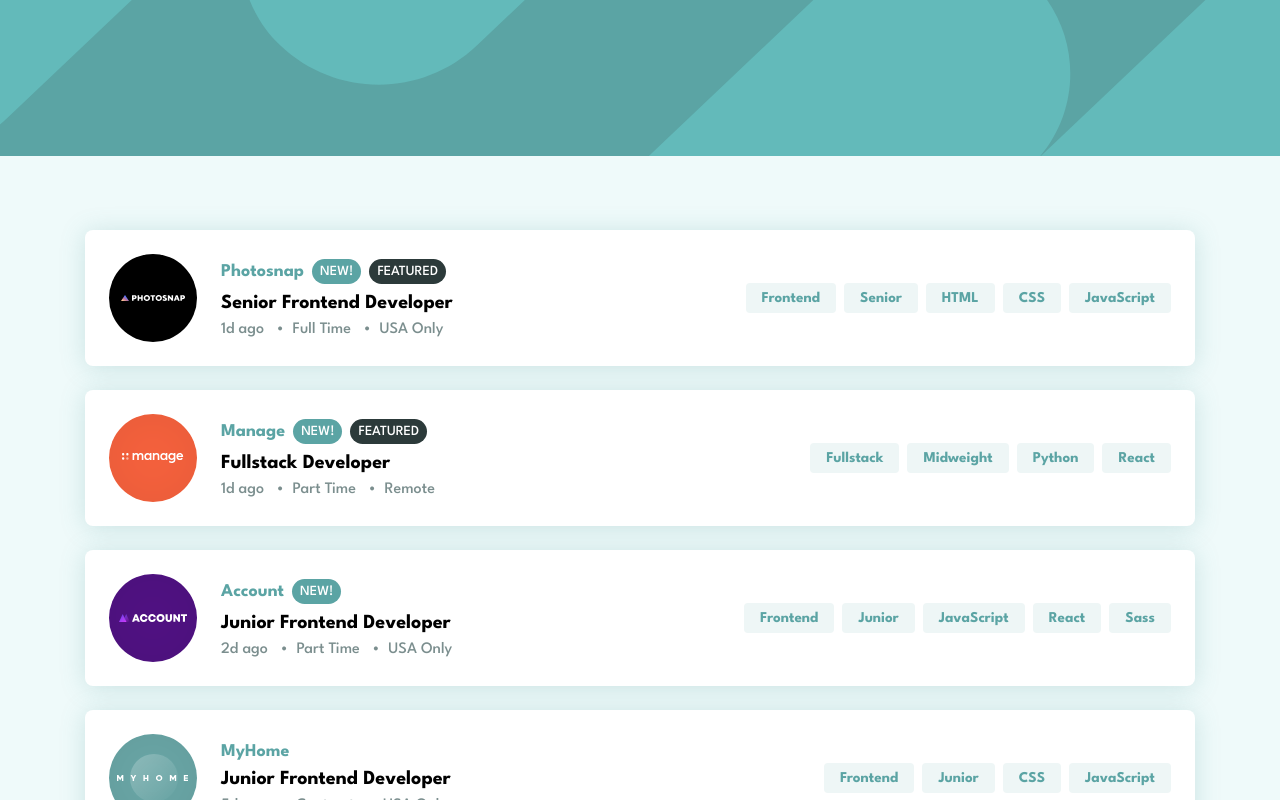
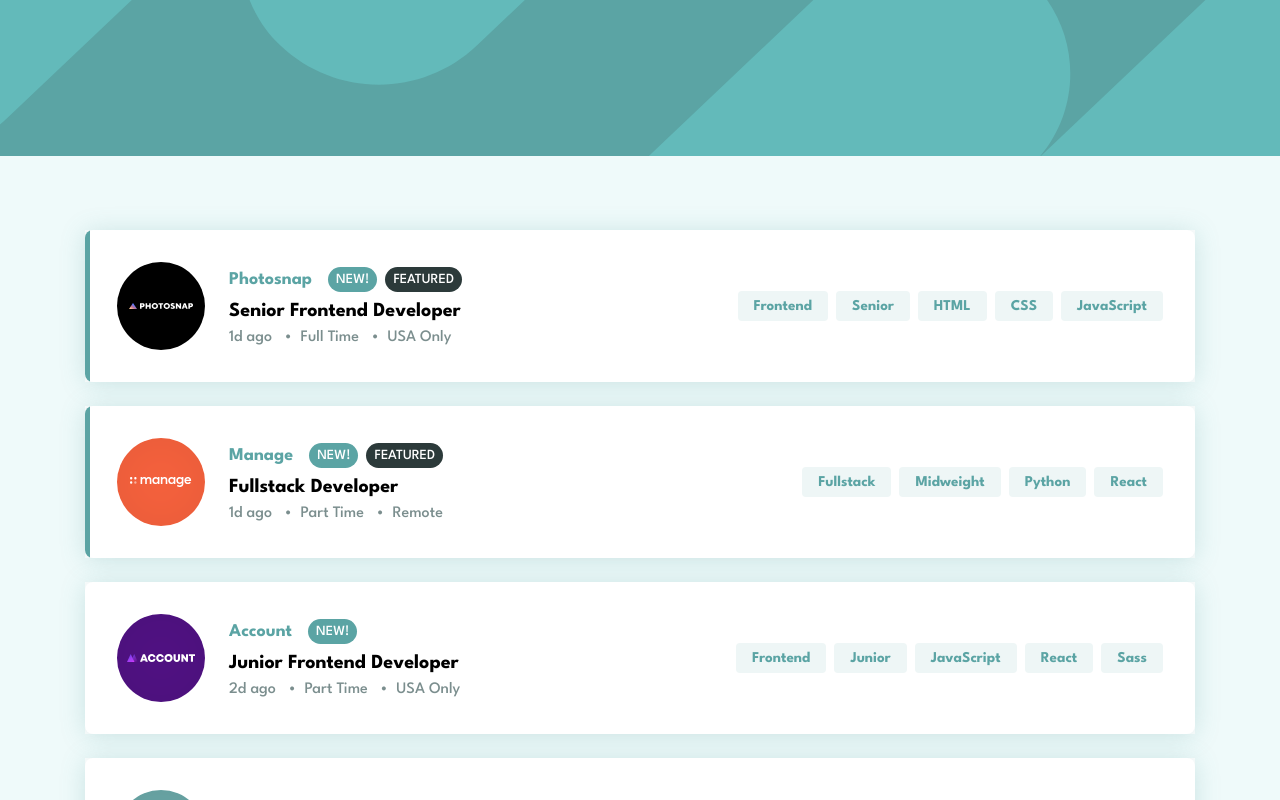
Before and after one commit to Chibuike-web/Static-Job-Listings, a React (Vite) app: page / in a window 1280 px wide. Shown: the top 800 px of the page. Built offline with nearby package versions, Linux system fonts and the light colour scheme.

Commit message:
implemented the filter feature

```diff
--- a/src/App.tsx
+++ b/src/App.tsx
@@ -6,7 +6,29 @@
 import styled from "styled-components";
 
 function App() {
-	const { jobs } = useJobStore();
+	const { jobs, setJobs } = useJobStore();
+	const handleClick = (
+		jobRole: string,
+		jobLevel: string,
+		jobTool: string[],
+		jobLanguage: string[]
+	) => {
+		const newJobLists = jobs.filter((job) => {
+			if (
+				job.role === jobRole ||
+				job.level === jobLevel ||
+				job.tools === jobTool ||
+				job.languages === jobLanguage
+			) {
+				return true;
+			}
+
+			return false;
+		});
+
+		setJobs(newJobLists);
+	};
+
 	return (
 		<Container>
 			<Header />
@@ -42,6 +64,7 @@
 							location={location}
 							languages={languages}
 							tools={tools}
+							handleClick={handleClick}
 						/>
 					)
 				)}
@@ -58,9 +81,14 @@
 const Section = styled.section`
 	display: flex;
 	flex-direction: column;
-	gap: 24px;
+	gap: 1.5rem;
 	margin-inline: auto;
 	width: 100%;
 	max-inline-size: 1110px;
+
+	@media (max-width: 900px) {
+		padding-inline: 1.5rem;
+		gap: 2.5rem;
+	}
 `;
 export default App;
--- a/src/components/Joblist.tsx
+++ b/src/components/Joblist.tsx
@@ -1,5 +1,9 @@
 import styled from "styled-components";
 import { JobType } from "../store/useJobStore";
+
+interface JobProps extends JobType {
+	handleClick: (role: string, level: string, tools: string[], languages: string[]) => void;
+}
 
 export default function Joblist({
 	id,
@@ -15,19 +19,22 @@
 	location,
 	languages,
 	tools,
-}: JobType) {
+	handleClick,
+}: JobProps) {
 	return (
-		<Article>
+		<Wrapper>
+			<ImageMobile src={logo} alt={`${company} logo`} />
+			<Article isNew={isNew} featured={featured}>
 				<MainContent>
-				<img src={logo} alt={`${company} logo`} />
+					<ImageDesktop src={logo} alt={`${company} logo`} />
 					<Aside>
-					<header>
+						<Header>
 							<h2>{company}</h2>
 							<BadgesContainer>
 								{isNew && <BadgeNew>NEW!</BadgeNew>}
 								{featured && <BadgeFeatured>FEATURED</BadgeFeatured>}
 							</BadgesContainer>
-					</header>
+						</Header>
 						<h3>{position}</h3>
 						<InfoText>
 							<span>{postedAt}</span>
@@ -39,7 +46,9 @@
 
 				<ListContainer>
 					<li>
-					<ListButton type="button">{role}</ListButton>
+						<ListButton type="button" onClick={() => handleClick(role, level, tools, languages)}>
+							{role}
+						</ListButton>
 					</li>
 					<li>
 						<ListButton type="button">{level}</ListButton>
@@ -56,17 +65,42 @@
 					))}
 				</ListContainer>
 			</Article>
+		</Wrapper>
 	);
 }
 
-const Article = styled.article`
+const Wrapper = styled.div`
+	position: relative;
 	background-color: white;
-	padding: 1.5rem;
+	overflow: visible; /* Allow the image to extend outside */
+`;
+
+const Article = styled.article<{ isNew: boolean; featured: boolean }>`
+	padding: 2rem;
 	border-radius: 0.5rem;
 	box-shadow: var(--box-shadow);
 	display: flex;
 	align-items: center;
 	justify-content: space-between;
+	position: relative;
+	overflow: hidden;
+
+	&::after {
+		content: "";
+		position: absolute;
+		left: 0;
+		top: 0;
+		bottom: 0;
+		width: 5px;
+		background-color: ${({ isNew, featured }) => isNew && featured && "var(--DesaturatedDarkCyan)"};
+	}
+
+	@media (max-width: 900px) {
+		flex-direction: column;
+		align-items: start;
+		gap: 32px;
+		padding: 2.2rem 1.5rem;
+	}
 `;
 
 const MainContent = styled.section`
@@ -75,22 +109,30 @@
 	gap: 1.5rem;
 `;
 
+const ImageDesktop = styled.img`
+	@media (max-width: 900px) {
+		display: none;
+	}
+`;
+
+const ImageMobile = styled.img`
+	display: none;
+	@media (max-width: 900px) {
+		display: block;
+		position: absolute;
+		width: 100%;
+		max-width: 48px;
+		flex-shrink: 0;
+		top: 0;
+		left: 1.5rem;
+		transform: translateY(-50%);
+	}
+`;
+
 const Aside = styled.aside`
 	display: flex;
 	flex-direction: column;
 	gap: 0.6rem;
-
-	header {
-		display: flex;
-		align-items: center;
-		gap: 0.5rem;
-
-		h2 {
-			font-size: 1.125rem;
-			font-weight: 700;
-			color: var(--DesaturatedDarkCyan);
-		}
-	}
 
 	h3 {
 		font-size: 1.25rem;
@@ -98,6 +140,18 @@
 			color: var(--DesaturatedDarkCyan);
 			cursor: pointer;
 		}
+	}
+`;
+
+const Header = styled.header`
+	display: flex;
+	align-items: center;
+	gap: 1rem;
+
+	h2 {
+		font-size: 1.125rem;
+		font-weight: 700;
+		color: var(--DesaturatedDarkCyan);
 	}
 `;
 
@@ -160,4 +214,21 @@
 		background-color: var(--DesaturatedDarkCyan);
 		color: white;
 	}
+
+	&:focus {
+		background-color: var(--DesaturatedDarkCyan);
+		color: white;
+	}
+
+	@media (max-width: 768px) {
+		cursor: initial;
+		&:hover {
+			background-color: var(--LightGrayishCyan2);
+			color: var(--DesaturatedDarkCyan);
+		}
+		&:focus {
+			background-color: var(--DesaturatedDarkCyan);
+			color: white;
+		}
+	}
 `;
--- a/src/data.json
+++ b/src/data.json
@@ -2,7 +2,7 @@
 	{
 		"id": 1,
 		"company": "Photosnap",
-		"logo": "/public/photosnap.svg",
+		"logo": "/photosnap.svg",
 		"new": true,
 		"featured": true,
 		"position": "Senior Frontend Developer",
@@ -17,7 +17,7 @@
 	{
 		"id": 2,
 		"company": "Manage",
-		"logo": "/public/manage.svg",
+		"logo": "/manage.svg",
 		"new": true,
 		"featured": true,
 		"position": "Fullstack Developer",
@@ -32,7 +32,7 @@
 	{
 		"id": 3,
 		"company": "Account",
-		"logo": "/public/account.svg",
+		"logo": "/account.svg",
 		"new": true,
 		"featured": false,
 		"position": "Junior Frontend Developer",
@@ -47,7 +47,7 @@
 	{
 		"id": 4,
 		"company": "MyHome",
-		"logo": "/public/myhome.svg",
+		"logo": "/myhome.svg",
 		"new": false,
 		"featured": false,
 		"position": "Junior Frontend Developer",
@@ -62,7 +62,7 @@
 	{
 		"id": 5,
 		"company": "Loop Studios",
-		"logo": "/public/loop-studios.svg",
+		"logo": "/loop-studios.svg",
 		"new": false,
 		"featured": false,
 		"position": "Software Engineer",
@@ -77,7 +77,7 @@
 	{
 		"id": 6,
 		"company": "FaceIt",
-		"logo": "/public/faceit.svg",
+		"logo": "/faceit.svg",
 		"new": false,
 		"featured": false,
 		"position": "Junior Backend Developer",
@@ -92,7 +92,7 @@
 	{
 		"id": 7,
 		"company": "Shortly",
-		"logo": "/public/shortly.svg",
+		"logo": "/shortly.svg",
 		"new": false,
 		"featured": false,
 		"position": "Junior Developer",
@@ -107,7 +107,7 @@
 	{
 		"id": 8,
 		"company": "Insure",
-		"logo": "/public/insure.svg",
+		"logo": "/insure.svg",
 		"new": false,
 		"featured": false,
 		"position": "Junior Frontend Developer",
@@ -122,7 +122,7 @@
 	{
 		"id": 9,
 		"company": "Eyecam Co.",
-		"logo": "/public/eyecam-co.svg",
+		"logo": "/eyecam-co.svg",
 		"new": false,
 		"featured": false,
 		"position": "Full Stack Engineer",
@@ -137,7 +137,7 @@
 	{
 		"id": 10,
 		"company": "The Air Filter Company",
-		"logo": "/public/the-air-filter-company.svg",
+		"logo": "/the-air-filter-company.svg",
 		"new": false,
 		"featured": false,
 		"position": "Front-end Dev",
--- a/src/store/useJobStore.tsx
+++ b/src/store/useJobStore.tsx
@@ -1,7 +1,7 @@
 import { create } from "zustand";
 import jobData from "../data.json";
 
-export type JobType = {
+export interface JobType {
 	id: number;
 	company: string;
 	logo: string;
@@ -15,7 +15,7 @@
 	location: string;
 	languages: string[];
 	tools: string[];
-};
+}
 
 type JobStore = {
 	jobs: JobType[];
```
Lines whose indentation alone changed are shown as unchanged.
